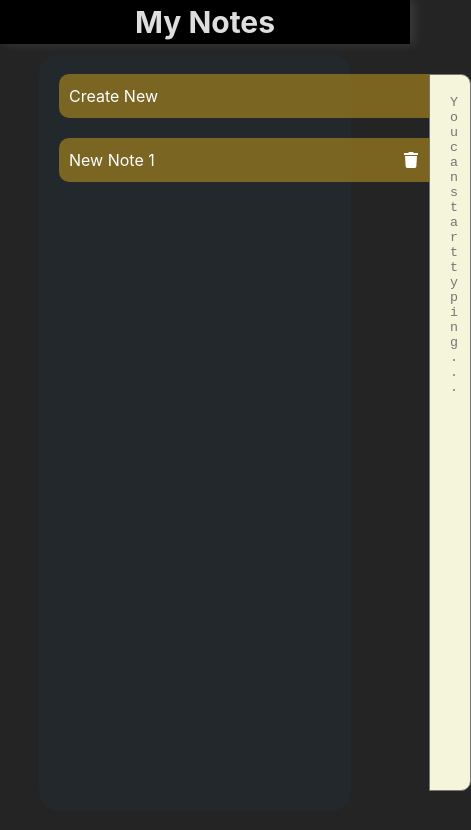
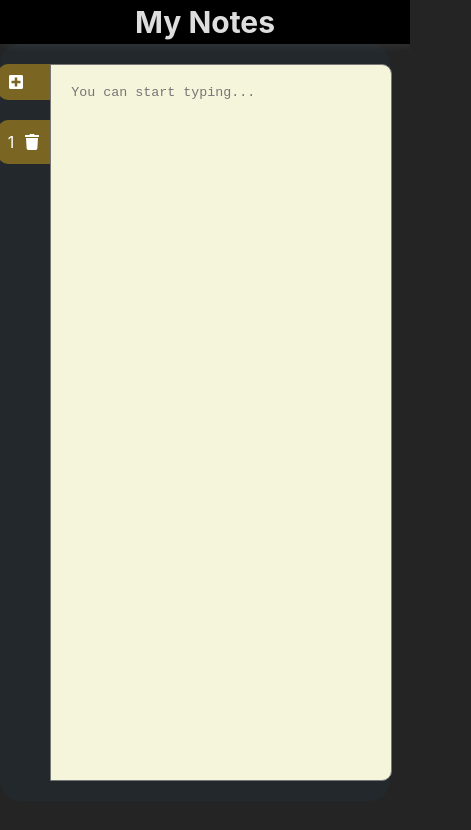
Before and after one commit to avinashid/NotesApp, a React (Vite) app: page / in a window 390 px wide. Shown: the top 830 px of the page, 471 px wide, since content can reach past the window. Built offline with nearby package versions, Linux system fonts and the light colour scheme.

Commit message:
responsive design

```diff
--- a/src/App.css
+++ b/src/App.css
@@ -14,21 +14,26 @@
   background-color: black;
   box-shadow: 5px 0px 10px rgba(255, 255, 255, 0.1);
 }
-
+.mainContainer{
+  display:flex;
+  flex-direction: column;
+  justify-content: center;
+}
 .listContainer{
-  display:flex;
-  flex-direction: row;
-  justify-content: space-between;
-  margin: 10px 10vw;
+  display:grid;
+  grid-template-columns: auto auto;
+  justify-content: center;
+  align-content: center;
   padding:20px;
   border-radius: 20px;
   background-color: rgb(21, 82, 113,0.1)
 }
 .showNote{
+  min-width: 300px;
+  max-width: 800px;
   border-radius: 0px 10px 10px 0px ;
   padding:20px;
-  /* display:flex; */
-  width:900px;
+  /* width:900px; */
   height:80vh;
   background-color: beige;
   color:brown;
@@ -41,11 +46,12 @@
 .eachList{
   display: flex;
   justify-content: space-between;
-  align-items: center;  color:white;
+  align-items: center;
+  color:white;
   background-color: rgba(209, 161, 29, 0.5);
-  width:350px;
   padding:10px;
   border-radius: 10px 0px 0px 10px;
+  gap:10px;
 }
 
 .lists{
@@ -53,3 +59,22 @@
   flex-direction: column;
   gap:20px;
 }
+.lastCharEachList{
+  display:none;
+}
+@media screen and (max-width: 600px) {
+
+  .textInEachList{
+    display:none;
+  }
+  .lastCharEachList{
+    display:inline;
+  }
+  .lastCharEachList:after{
+    content: " " attr(data-last-character);
+    display: inline-block;
+  }
+  .createNew{
+    display: none;
+  }
+}
--- a/src/components/CreateList.jsx
+++ b/src/components/CreateList.jsx
@@ -1,4 +1,5 @@
 import React from "react";
+import { FaPlusSquare } from "react-icons/fa";
 import { useDispatch, useSelector } from "react-redux";
 import { addList, setCurrentList } from "../features/list/listSlice";
 
@@ -9,7 +10,8 @@ const CreateList = () => {
   };
   return (
     <div className="eachList" onClick={addListAction}>
-      Create New
+      <div className="createNew">Create New</div>
+      <FaPlusSquare />
     </div>
   );
 };
--- a/src/components/EachList.jsx
+++ b/src/components/EachList.jsx
@@ -1,13 +1,16 @@
 import React from "react";
 import { FaTrash } from "react-icons/fa";
 import { useDispatch, useSelector } from "react-redux";
-import { setCurrentList,deleteList } from "../features/list/listSlice";
+import { setCurrentList, deleteList } from "../features/list/listSlice";
 
 const EachList = ({ id, note }) => {
   const dispatch = useDispatch();
   const listOnClick = () => {
     dispatch(setCurrentList({ note, id }));
   };
+  let lastChar = useSelector((state) =>
+    state.list.listProps.filter((f) => f.id === id)[0].title.slice(-1)
+  );
   let temp = useSelector(
     (state) => state.list.listProps.filter((f) => f.id === id)[0].title
   );
@@ -20,13 +23,18 @@ const EachList = ({ id, note }) => {
     }
   }
 
-  const deleteListAction=()=>{
-    dispatch(deleteList(id))
-  }
+  const deleteListAction = () => {
+    dispatch(deleteList(id));
+  };
   return (
-    <div className="eachList" onClick={listOnClick}>
-      <div>{temp}</div>
-      <FaTrash onClick={deleteListAction}/>
+    <div
+      className="eachList"
+      onClick={listOnClick}
+
+    >
+      <div className="lastCharEachList" data-last-character={lastChar.slice(-1)}></div>
+      <div className="textInEachList" >{temp}</div>
+      <FaTrash onClick={deleteListAction} />
     </div>
   );
 };
--- a/vite.config.js
+++ b/vite.config.js
@@ -6,3 +6,4 @@ export default defineConfig({
   base: "/NotesApp/",
   plugins: [react()],
 });
+// git subtree push --prefix dist origin gh-pages
```
